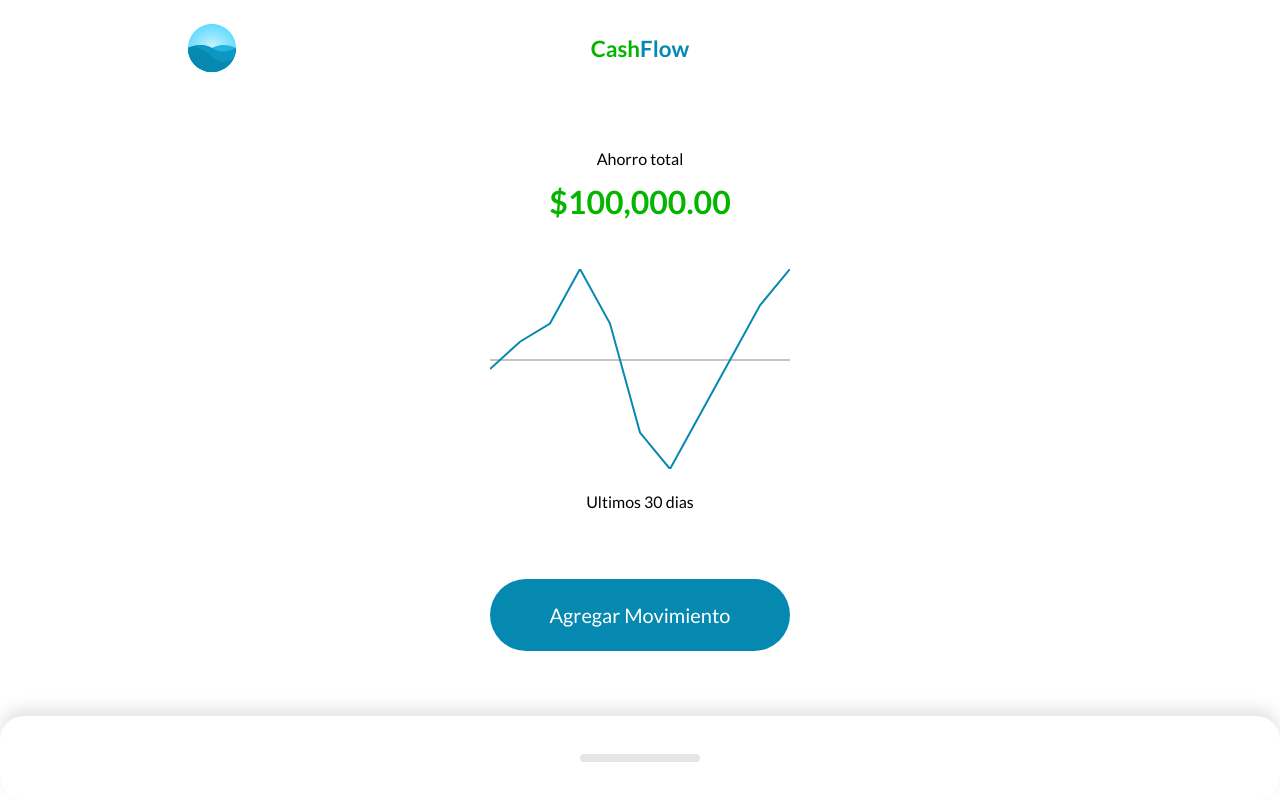
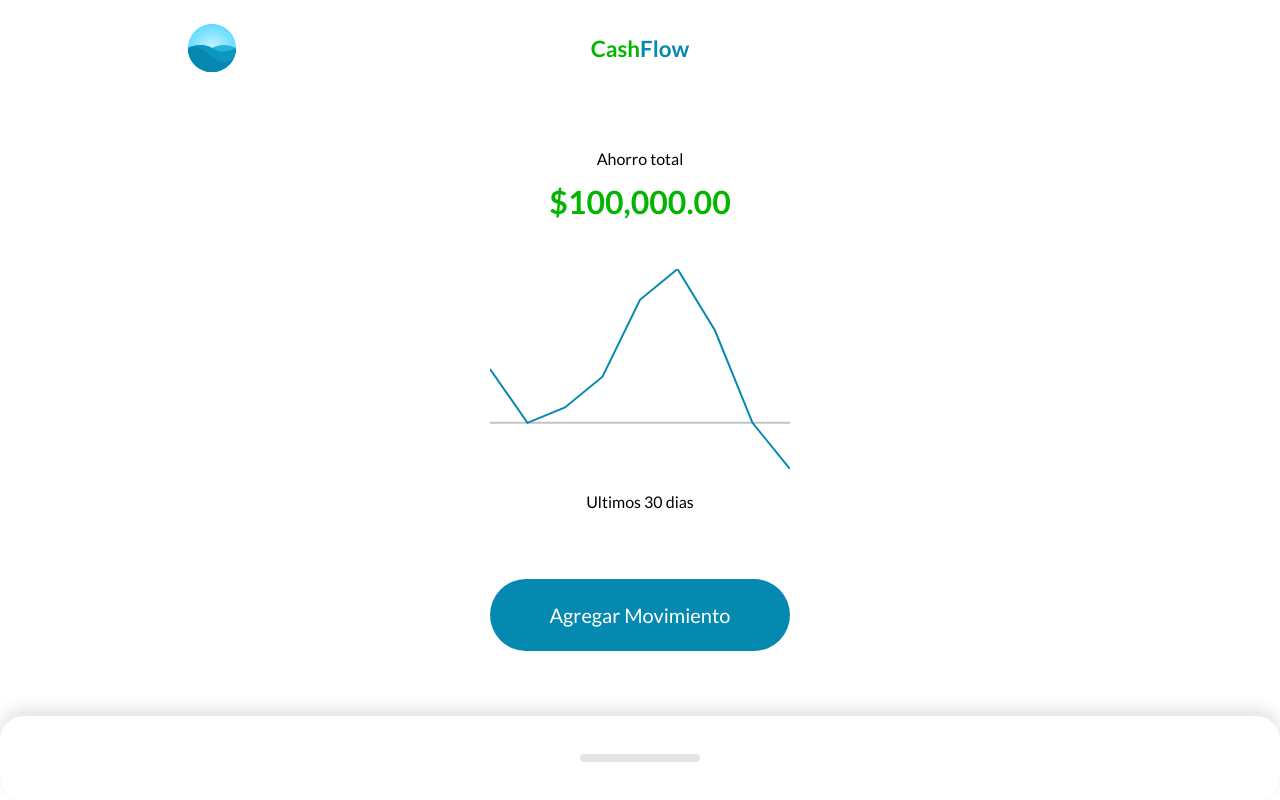
Before and after one commit to Jahiker/curso-practico-vue-platzi, a Vue app: page / in a window 1280 px wide. Built offline with nearby package versions, Linux system fonts and the light colour scheme.

Commit message:
[add] method add and remove

```diff
--- a/src/components/Action.vue
+++ b/src/components/Action.vue
@@ -39,7 +39,7 @@
 </template>
 
 <script setup>
-    import { ref } from 'vue';
+    import { ref, defineEmits } from 'vue';
     import Modal from './Modal.vue';
 
     const showModal = ref(false);
@@ -48,8 +48,17 @@
     const description = ref('');
     const movementType = ref("Ingreso");
 
+    const emit = defineEmits(["create"]);
+
     const submit = () => {
-        showModal.value = false;
+        showModal.value = !showModal.value;
+        emit("create", {
+          title: title.value,
+          description: description.value,
+          amount: movementType.value === "Ingreso" ? amount.value : -amount.value,
+          time: new Date(),
+          id: Date.now()
+        })
     }
 </script>
 
--- a/src/components/Graphic.vue
+++ b/src/components/Graphic.vue
@@ -1,10 +1,10 @@
 <template>
-    <div class="graphic">
+    <div>
         <svg
-            viewBox="0 0 300 200"
             @touchstart="tap"
             @touchmove="tap"
             @touchend="untap"
+            viewBox="0 0 300 200"
         >
             <line
                 stroke="#c4c4c4"
@@ -35,7 +35,7 @@
 </template>
 
 <script setup>
-    import { defineProps, toRefs, computed, ref } from 'vue';
+    import { defineProps, toRefs, computed, ref, defineEmits } from 'vue';
 
     const props = defineProps({
         amounts: {
@@ -72,6 +72,8 @@
     const showPointer = ref(false);
     const pointer = ref(0);
 
+    const emit = defineEmits(["select"]);
+
     const tap = ({ target, touches }) => {
         showPointer.value = true;
         const elementWidth = target.getBoundingClientRect().width;
@@ -79,6 +81,8 @@
         const touchX = touches[0].clientX;
 
         pointer.value = ((touchX - elementX) * 300) / elementWidth;
+
+        emit("select", pointer.value);
     }
 
     const untap = () => {
--- a/src/components/Home.vue
+++ b/src/components/Home.vue
@@ -4,17 +4,22 @@
             <Header />
         </template>
         <template #resume>
-            <Resume :label="'Ahorro total'" :label-date="labelDate" :amount="amount" :total-amount="100000">
+            <Resume
+            :label="'Ahorro total'"
+            :label-date="labelDate"
+            :total-amount="100000"
+            :amount="amount"
+            >
                 <template #graphic>
                     <GraphicVue :amounts="amounts" />
                 </template>
                 <template #action>
-                    <Action />
+                    <Action @create="create" />
                 </template>
             </Resume>
         </template>
         <template #movements>
-            <Movements :movements="movements" />
+            <Movements :movements="movements" @remove="remove" />
         </template>
     </layout>
 </template>
@@ -39,59 +44,94 @@ export default {
     data() {
         return {
             amount: null,
-            amounts: [100, 200, 500, 200, -400, -600, -300, 0, 300, 500],
             labelDate: null,
             movements: [{
                 id: 0,
                 title: "Movimiento 1",
                 description: "Lorem ipsum dolor sit amet",
                 amount: 100,
+                time: new Date("08-01-2022")
             }, {
                 id: 1,
                 title: "Movimiento 2",
                 description: "Lorem ipsum dolor sit amet",
                 amount: 200,
+                time: new Date("08-01-2022")
             }, {
                 id: 2,
                 title: "Movimiento 3",
                 description: "Lorem ipsum dolor sit amet",
                 amount: 500,
+                time: new Date("08-01-2022")
             }, {
                 id: 3,
                 title: "Movimiento 4",
                 description: "Lorem ipsum dolor sit amet",
                 amount: 200,
+                time: new Date("08-01-2022")
             }, {
                 id: 4,
                 title: "Movimiento 5",
                 description: "Lorem ipsum dolor sit amet",
                 amount: -400,
+                time: new Date("08-01-2022")
             }, {
-                id: 6,
+                id: 5,
                 title: "Movimiento 7",
                 description: "Lorem ipsum dolor sit amet",
                 amount: -600,
+                time: new Date("08-01-2022")
             }, {
-                id: 7,
+                id: 6,
                 title: "Movimiento 8",
                 description: "Lorem ipsum dolor sit amet",
                 amount: -300,
+                time: new Date("08-01-2022")
             }, {
-                id: 8,
+                id: 7,
                 title: "Movimiento 9",
                 description: "Lorem ipsum dolor sit amet",
                 amount: 0,
+                time: new Date("08-01-2022")
             }, {
-                id: 9,
+                id: 8,
                 title: "Movimiento 10",
                 description: "Lorem ipsum dolor sit amet",
                 amount: 300,
+                time: new Date("07-01-2022")
             }, {
-                id: 10,
+                id: 9,
                 title: "Movimiento 11",
                 description: "Lorem ipsum dolor sit amet",
                 amount: 500,
+                time: new Date("07-01-2022")
             }],
+        }
+    },
+    computed: {
+        amounts() {
+            const lastDays = this.movements.filter(m => {
+                const today = new Date();
+                const oldDate = today.setDate(today.getDate() - 30);
+
+                return m.time > oldDate;
+            }).map(m => m.amount)
+
+            return lastDays.map((m, i) => {
+                const lastMovements = lastDays.slice(0, i);
+
+                return lastMovements.reduce((suma, movement) => {
+                    return suma + movement;
+                }, 0)
+            })
+        }
+    },
+    methods: {
+        create(movement) {
+            this.movements.push(movement);
+        },
+        remove(id) {
+            this.movements = this.movements.filter(m => m.id != id);
         }
     }
 }
--- a/src/components/Movements.vue
+++ b/src/components/Movements.vue
@@ -14,7 +14,7 @@
 </template>
 
 <script setup>
-import { toRefs } from 'vue';
+import { toRefs, defineEmits } from 'vue';
 import Movement from './MovementItem.vue';
 
 const props = defineProps({
@@ -26,8 +26,11 @@ const props = defineProps({
 
 const { movements } = toRefs(props);
 
+const emit = defineEmits(["remove"])
+
 const remove = (id) => {
-    console.log("remove", id);
+    emit("remove", id);
+
 }
 </script>
 
```
